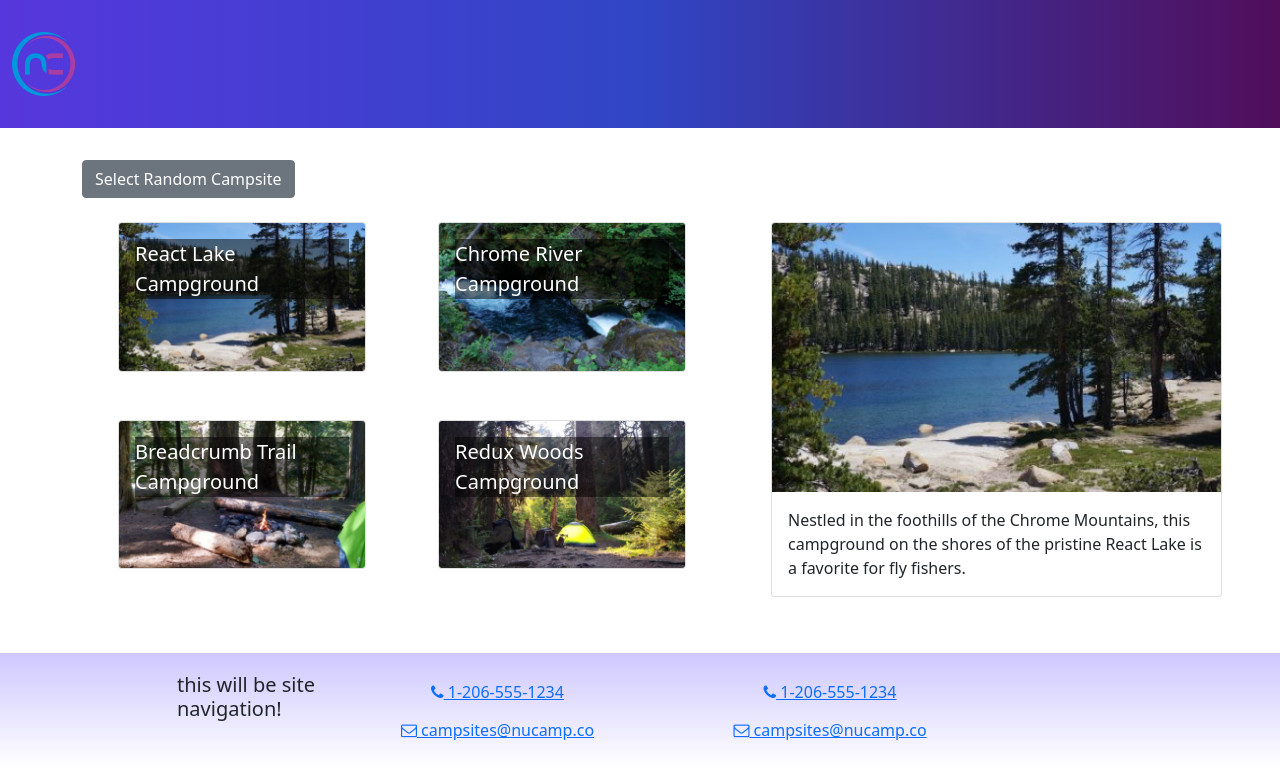
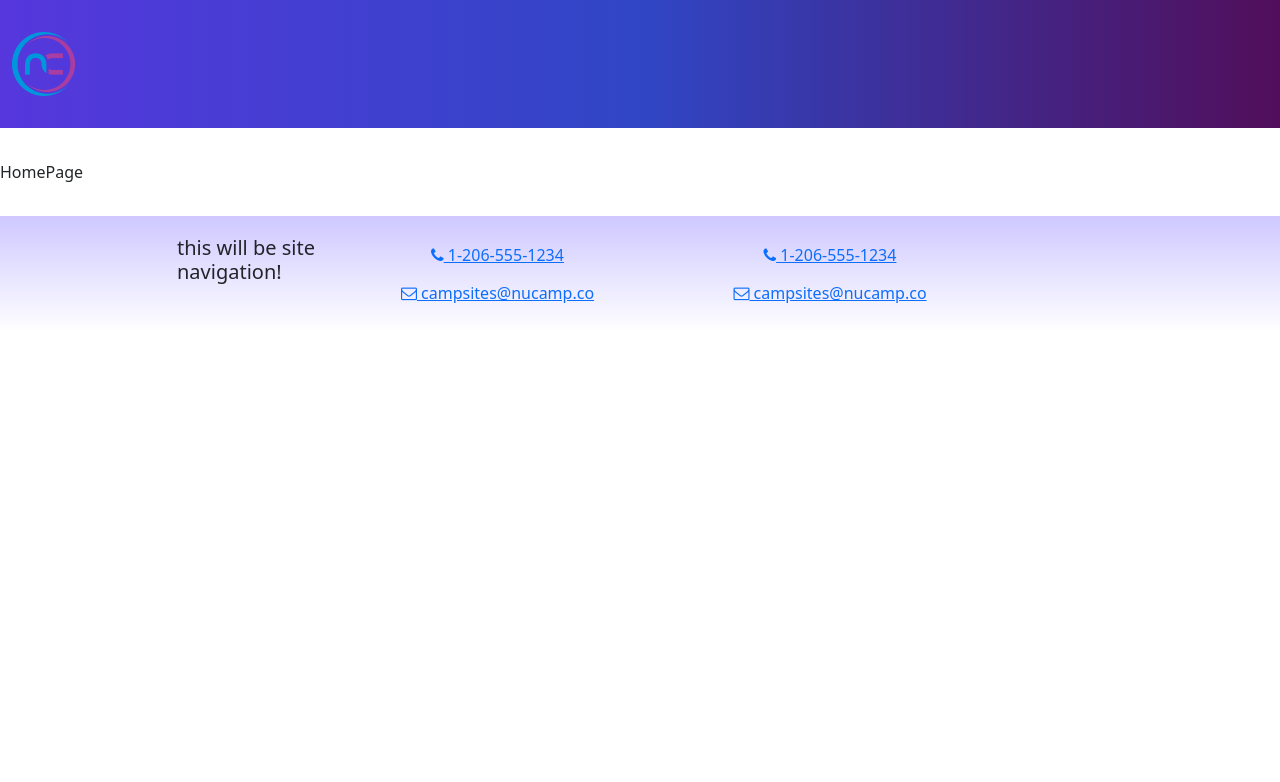
Before and after one commit to scook1802/nuCampSiteReact, a React (Create React App) app: page / in a window 1280 px wide. Shown: the top 782 px of the page. Built offline with nearby package versions, Linux system fonts and the light colour scheme.

Commit message:
Router Setup

```diff
--- a/src/App.js
+++ b/src/App.js
@@ -1,3 +1,6 @@
+import { Routes, Route } from 'react-router-dom';
+import ContactPage from './pages/ContactPage';
+import HomePage from './pages/HomePage';
 import Header from './components/Header';
 import Footer from './components/Footer';
 import CampsitesDirectoryPage from './pages/CampsitesDirectoryPage';
@@ -7,7 +10,11 @@
   return (
     <div className='App'>
       <Header />
-      <CampsitesDirectoryPage />
+      <Routes>
+        <Route path='/' element={<HomePage />} />
+        <Route path='contact' element={<ContactPage />} />
+        <Route path='directory' element={<CampsitesDirectoryPage />} />
+      </Routes>
       <Footer />
     </div>
   );
--- a/src/features/campsites/CampsitesList.js
+++ b/src/features/campsites/CampsitesList.js
@@ -2,14 +2,18 @@
 import CampsiteCard from  './CampsiteCard';
 import { selectAllCampsites } from './campsitesSlice';
 
-const CampsitesList = () => {
+const CampsitesList = ( { setCampsiteId }) => {
     const campsites = selectAllCampsites();
 
     return (
         <Row className='ms-auto'>
             {campsites.map((campsite) => {
                 return(
-                    <Col md='5' className='m-4' key={campsite.id}>
+                    <Col
+                        md='5'
+                        className='m-4'
+                        key={campsite.id}
+                        onClick={() => setCampsiteId(campsite.id)}>
                         <CampsiteCard campsite={campsite} />
                     </Col>
                 );
--- a/src/features/campsites/campsitesSlice.js
+++ b/src/features/campsites/campsitesSlice.js
@@ -4,6 +4,8 @@
     return CAMPSITES;
 };
 
-export const selectRandomCampsite = () => {
-    return CAMPSITES[Math.floor(Math.random() * CAMPSITES.length)];
-}
+export const selectCampsiteById = (id) => {
+    return (
+        CAMPSITES.find((campsite) => campsite.id === id)
+    );
+};
--- a/src/index.js
+++ b/src/index.js
@@ -1,9 +1,10 @@
 import React from 'react';
 import { createRoot } from 'react-dom/client';
+import { BrowserRouter } from 'react-router-dom';
+import './index.css';
+import App from './App';
+import { store } from './app/store';
 import { Provider } from 'react-redux';
-import { store } from './app/store';
-import App from './App';
-import './index.css';
 import 'bootstrap/dist/css/bootstrap.min.css';
 import 'bootstrap-social/bootstrap-social.css';
 import 'font-awesome/css/font-awesome.css';
@@ -16,7 +17,9 @@
 root.render(
   <React.StrictMode>
     <Provider store={store}>
-      <App />
+      <BrowserRouter>
+        <App />
+      </BrowserRouter>
     </Provider>
   </React.StrictMode>
 );
--- a/src/pages/CampsitesDirectoryPage.js
+++ b/src/pages/CampsitesDirectoryPage.js
@@ -1,26 +1,21 @@
-import { Container, Row, Col, Button } from 'reactstrap';
+import { useState } from 'react';
+import { Container, Row, Col } from 'reactstrap';
 import CampsiteDetail from '../features/campsites/CampsiteDetail';
 import CampsitesList from '../features/campsites/CampsitesList';
-import { selectRandomCampsite } from '../features/campsites/campsitesSlice';
+import { selectCampsiteById } from '../features/campsites/campsitesSlice';
 
 const CampsitesDirectoryPage = () => {
-    let selectedCampsite = selectRandomCampsite();
+    const [campsiteId, setCampsiteId] =useState(0);
+    const selectedCampsite = selectCampsiteById(campsiteId);
 
-    const toggleCampsite = () => {
-        selectedCampsite = selectRandomCampsite();
-        console.log(selectedCampsite);
-    };
     return (
         <Container>
-            <Button onClick={() => toggleCampsite()}>
-                Select Random Campsite
-            </Button>
             <Row>
                 <Col sm='5' md='7'>
-                    <CampsitesList />
+                    <CampsitesList setCampsiteId= {setCampsiteId} />
                 </Col>
                 <Col sm='7' md='5'>
-                    <CampsiteDetail campsite = { selectedCampsite } />
+                    <CampsiteDetail campsite= {selectedCampsite} />
                 </Col>
             </Row>
         </Container>
--- /dev/null
+++ b/src/pages/ContactPage.js
@@ -0,0 +1,5 @@
+const ContactPage = () => {
+    return <div>ContactPage</div>;
+};
+
+export default ContactPage;
--- /dev/null
+++ b/src/pages/HomePage.js
@@ -0,0 +1,5 @@
+const HomePage = () => {
+    return <div>HomePage</div>;
+};
+
+export default HomePage;
```
